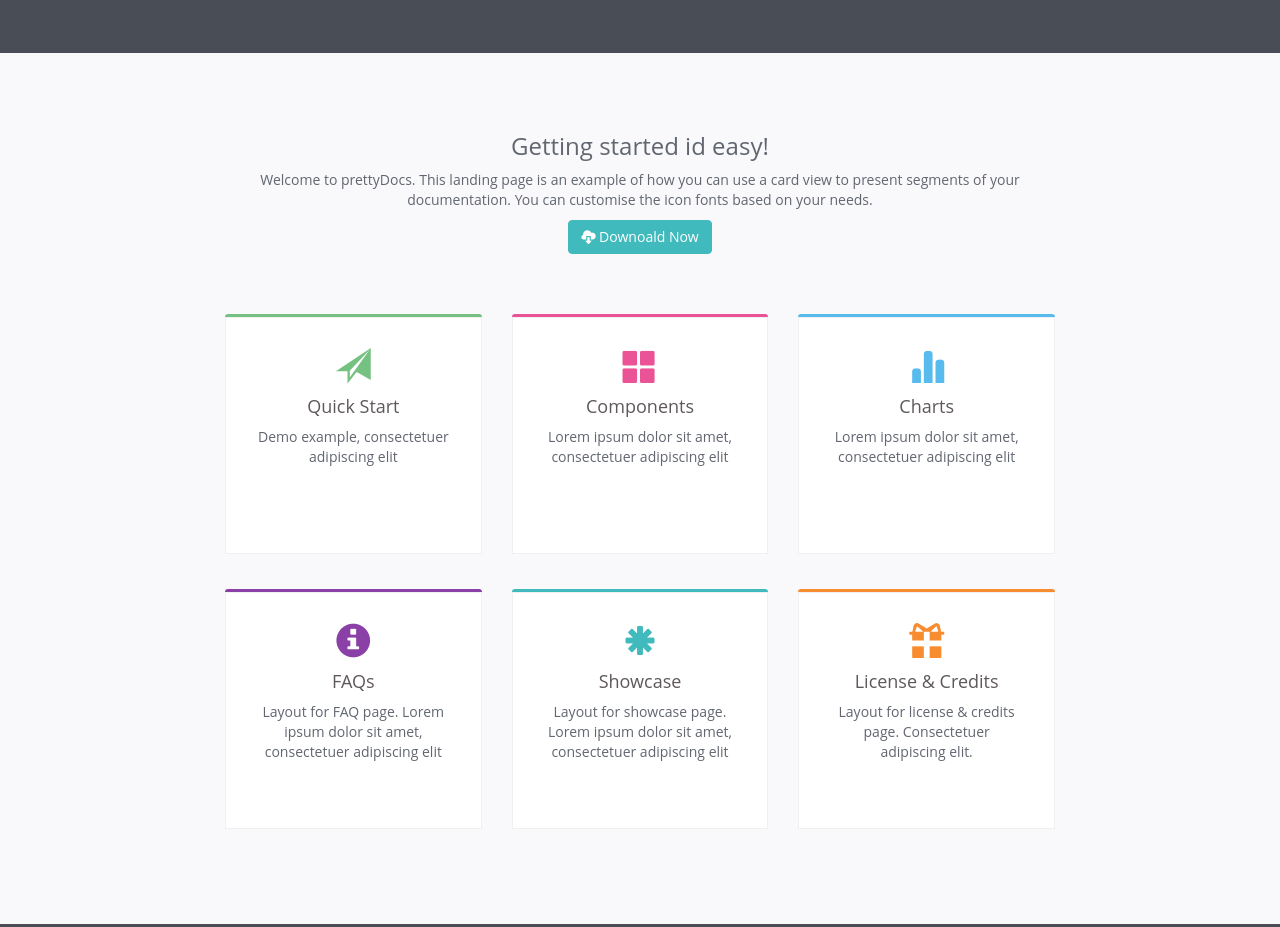
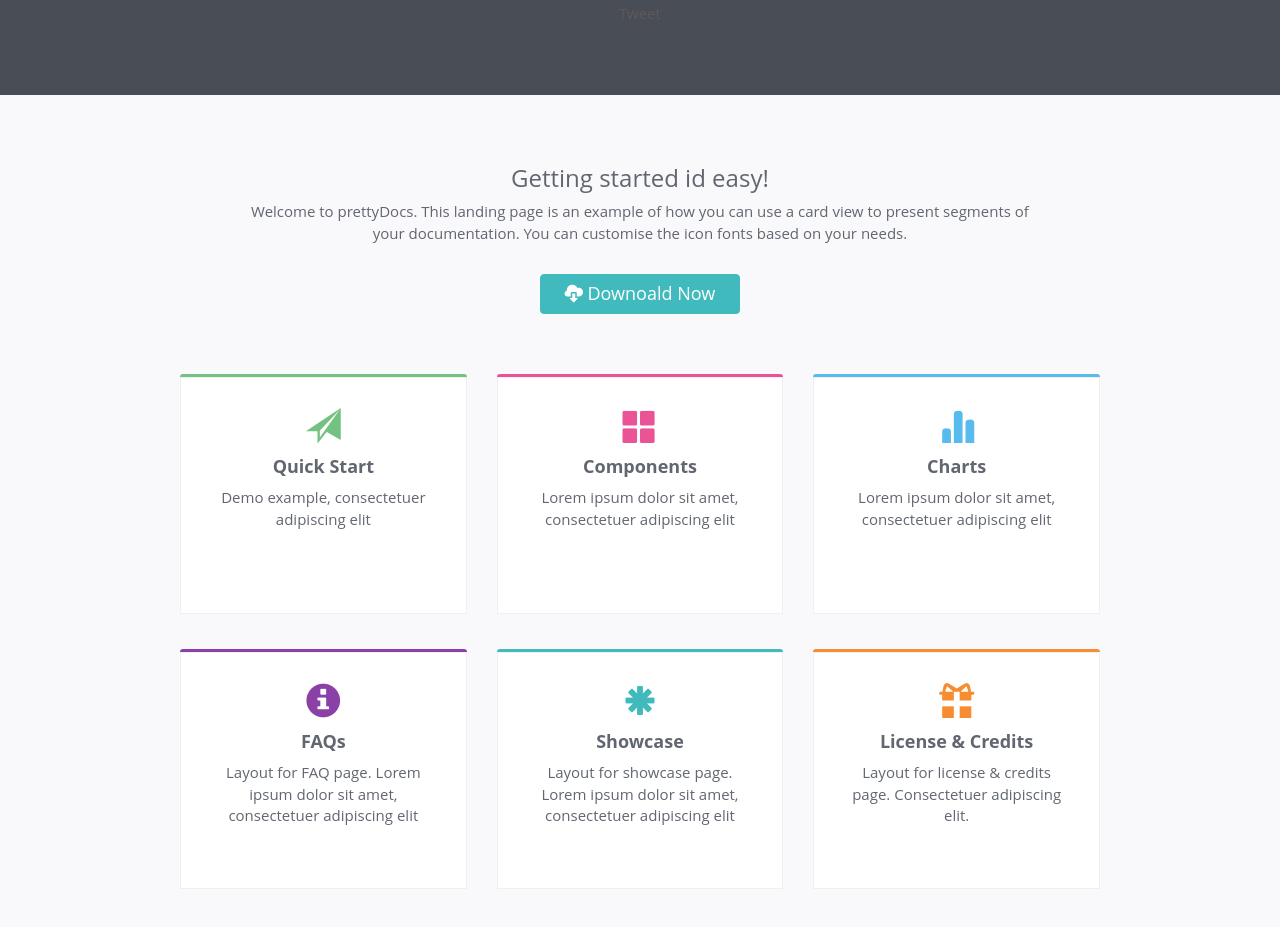
Before and after one commit to BVNchik/IDZ, a plain HTML site: page index.html in a window 1280 px wide. Shown: the part 238-1165 px from the top of the page. Drawn offline with Linux system fonts and the light colour scheme.

Commit message:
Add files via upload

```diff
--- a/css/style.css
+++ b/css/style.css
@@ -1,250 +1,216 @@
 body {
   font-family: 'Open Sans', arial, sans-serif;
   color: #494d55;
-  font-size: 14px;
+  font-size: 15px;
   -webkit-font-smoothing: antialiased;
   -moz-osx-font-smoothing: grayscale;
 }
-.header
-{
+.header {
 	background: #494d55;
   color: rgba(255, 255, 255, 0.85);
   border-top: 5px solid #40babd;
-  padding: 60px 0;
+  padding: 50px 0;
 }
-
-.text-logo
-{
+.text-logo {
   color: #40babd;
 }
-.col-love
-{
-color: #EA5395
+.col-love {
+  color: #EA5395;
 }
-.btn-down
-{
+.btn-down {
   color:white;
   background-color: #40babd;
-  border-color: #40babd
-
+  border-color: #40babd;
+  width:200px;
+  height:40px;
+  font-size: 18px;
 }
-.footer
-{
+.footer {
 	background: #494d55;
   color: rgba(255, 255, 255, 0.85);
   padding: 20px 0;
 }
 
-.header-conteiner
-{
+.header-conteiner {
   padding-right: 15px;
   padding-left: 15px;
   margin-right: auto;
   margin-left: auto;
 }
-.konteiner-otstyp
-{
-	max-width: 860px;
+.container-position {
+	max-width: 950px;
   margin-left: auto;
   margin-right: auto;
 }
-.div-otstyp
-{
+.block-position {
 	padding: 0px 0px 35px 0px;
 }
-.opysaniy-padding
-{
-	padding-right: 15px;
-    padding-left: 15px;
+.description {
+
   margin-right: auto;
   margin-left: auto;
 }
+.posit {
+	margin: 30px auto 60px auto;
+  max-width: 800px;
 
-.otst
-{
-	  margin: 0 auto;
-    max-width: 800px;
-    margin-bottom: 60px;
   color: #616670;
 }
-.section
-{
-  padding: 60px 0;
+.section {
+  padding: 40px 0 60px 0;
   background: ##f9f9fb;
 	background-color: #f9f9fb;
 }
-.item-green
-{
+.item-quick-start {
   border-top: 3px solid #75c181;
   border-radius: 3px;
 }
-.item-pink
-{
+.item-components {
   border-top: 3px solid #EA5395;
   border-radius: 3px;
 }
-.item-blue
-{
+.item-charts {
   border-top: 3px solid #58bbee;
   border-radius: 3px;
 }
-.item-purple
-{
+.item-faq {
   border-top: 3px solid #8A40A7;
   border-radius: 3px;
 }
-.item-tblue
-{
+.item-showcase {
   border-top: 3px solid #40babd;
   border-radius: 3px;
 }
-.item-orange
-{
+.item-license-credits {
   border-top: 3px solid #F88C30;
   border-radius: 3px;
 }
-.item
-{
+.item {
   border: 1px solid #f0f0f0;
   background: #ffffff;
   color: rgba(0, 0, 0, 0.85);
   }
-.icon-r
-{
+.icon-r {
 	font-size: 35px;
 }
 .padd {
 	padding: 30px;
 }
-.icon-green
-{
+.icon-quick-start {
   color:#75c181;
 }
-.icon-pink
-{
+.icon-components {
   color:#EA5395;
 }
-.icon-blue
-{
+.icon-charts {
   color:#58bbee;
 }
-.icon-purple
-{
+.icon-faq {
   color:#8A40A7;
 }
-.icon-tblue
-{
+.icon-showcase {
   color:#40babd;
 }
-.icon-orange
-{
+.icon-license-credits {
   color:#F88C30;
 }
-.green:hover
-{
+.green:hover  {
   background: #f1f1f1;
- height: 237px
+  height: 237px;
 }
-.pink:hover
- {
+.pink:hover {
   background: #f1f1f1;
-  height: 237px
+  height: 237px;
 }
-.blue:hover
-{
+.blue:hover {
   background: #f1f1f1;
- height: 237px
+  height: 237px;
 }
-.purple:hover
-{
+.purple:hover {
   background: #f1f1f1;
-  height: 237px
+  height: 237px;
 }
-.tblue:hover
-{
+.tblue:hover {
   background: #f1f1f1;
-  height: 237px
+  height: 237px;
 }
-.orange:hover
-{
+.orange:hover {
   background: #f1f1f1;
-  height: 237px
+  height: 237px;
 }
-a
-{
+a {
 	color: #5f585a;
-  text-decoration: none
+  text-decoration: none;
 }
-p
-{
+p {
  	color: #616670;
 }
- .footer a
-{
+.footer a {
   color: #40babd;
-  text-decoration: none
+  text-decoration: none;
 }
-/*
-.green:hover a
-{
+.quick-start-green:hover {
   color:#75c181;
   text-decoration: none;
 }
-.pink:hover a
- {
+.components-pink:hover {
   color:#EA5395;
   text-decoration: none;
 }
-.blue:hover a
-{
+.charts-blue:hover {
+  color:#58bbee;
+  text-decoration: none;
+}
+.faq-purple:hover {
+  color:#8A40A7;
+  text-decoration: none;
+}
+.showcase-tblue:hover {
+  color:#40babd;
+  text-decoration: none;
+}
+.license-credits-orange:hover {
+  color:#F88C30;
+  text-decoration: none;
+}
+.btn-down:hover {
+  color: #616670;
+  text-decoration: none;
+}
+.btn-down:focus {
+  color: #616670;
+  text-decoration: none;
+}
+.twitter {
+ margin: 20px auto;
+}
+h4 {
+  color: #616670;
+  font-weight:bold;
+}
+/*
+.green:hover a {
+  color:#75c181;
+  text-decoration: none;
+}
+.pink:hover a  {
+  color:#EA5395;
+  text-decoration: none;
+}
+.blue:hover a {
   color:#3aa7aa;
   text-decoration: none;
 }
-.purple:hover a
-{
+.purple:hover a {
   color:#8A40A7;
   text-decoration: none;
 }
-.tblue:hover a
-{
+.tblue:hover a {
   color:#40babd;
   text-decoration: none;
 }
-.orange:hover a
-{
+.orange:hover a {
   color:#F88C30;
   text-decoration: none;
 }
 */
-
-
-.h4-green:hover
-{
-  color:#75c181;
-  text-decoration: none;
-}
-.h4-pink:hover
- {
-  color:#EA5395;
-  text-decoration: none;
-}
-.h4-blue:hover
-{
-  color:#58bbee;
-  text-decoration: none;
-}
-.h4-purple:hover
-{
-  color:#8A40A7;
-  text-decoration: none;
-}
-.h4-tblue:hover
-{
-  color:#40babd;
-  text-decoration: none;
-}
-.h4-orange:hover
-{
-  color:#F88C30;
-  text-decoration: none;
-}
--- a/index.html
+++ b/index.html
@@ -4,12 +4,13 @@
 	<link href="css/bootstrap.css" rel="stylesheet">
 	<link href="css/style.css" rel="stylesheet">
 	 <link rel="shortcut icon" href="images/favicon.ico">
+	 <title> PRETTY DOCS</title>
 	<meta charset="utf-8">
 </head>
 <body class="text-center">
-
+		<!-- ---------------------- Header ---------------------------->
 	<header class="header">
-		<div class=".container">
+		<div class="container">
 	       <div>
 	       	<h1> <span class="glyphicon glyphicon-book text-logo "></span>
 	       		<span class="text-logo"> PRETTY </span>
@@ -18,36 +19,38 @@
 	       </div>
 	       <h3> Free Bootstrap theme for your project documentation</h3>
 	       <h3> Designed with
-	     <span class="glyphicon glyphicon-heart col-love"></span>
+	       <span class="glyphicon glyphicon-heart col-love"></span>
 	        developes </h3>
-	       <div>
-
-	       </div>
+	     </div>
+	     <div class="twitter">
+	     <a href="https://twitter.com/share?ref_src=twsrc%5Etfw" class="twitter-share-button" data-show-count="false">Tweet</a><script async src="https://platform.twitter.com/widgets.js" charset="utf-8"></script>
 	     </div>
 	</header>
+	<main>
 	<section class="section">
-		<div class="opysaniy-padding">
-			<div class="otst">
+		<div class="description">
+		<!-- ---------------------- Getting started id easy! ---------------------------->
+			<div class="posit">
 			<h3>Getting started id easy!</h3>
 		<div>
 			<p>
 			Welcome to prettyDocs. This landing page is an example of how you can use a card view to present segments of your documentation. You can customise the icon fonts based on your needs.
 			</p>
 		</div>
-		<div class="otst">
-			<button type="button" class="btn btn-down" href=""> <span class="glyphicon glyphicon-cloud-download"></span>  Downoald Now </button>
+		<div class="posit">
+			<a href="https://github.com/BVNchik/IDZ">
+			<button type="button" class="btn btn-down"> <span class="glyphicon glyphicon-cloud-download"></span>  Downoald Now </button> </a>
 		</div>
 	</div>
-
-	<!--<div class="konteiner-otstyp"> -->
-		<div class="row konteiner-otstyp"> <!--//konteinery-->
+	<!-- ---------------------- blocks ---------------------------->
+		<div class="row container-position"> <!--//container-->
 			<div class="col-md-4 col-sm-6 col-xs-6 " ><!-- 1 -->
-				<div class="item-green ">
-				<div class="item div-otstyp" style="height: 237px" >
-					<a  class="h4-green" href="">
+				<div class="item-quick-start">
+				<div class="item block-position" style="height: 237px" >
+					<a  class="quick-start-green" href="">
 					<div class="padd green">
-						<span class="glyphicon glyphicon-send icon-r icon-green "></span>
-						<h4 >Quick Start</h4>
+						<span class="glyphicon glyphicon-send icon-r icon-quick-start"></span>
+						<h4>Quick Start</h4>
 						<p> Demo example, consectetuer adipiscing elit</p>
 					</div>
 				</a>
@@ -55,11 +58,11 @@
 				</div>
 			</div>
 			<div class="col-md-4 col-sm-6 col-xs-6" ><!-- 2 -->
-				<div class="item-pink div-otstyp">
+				<div class="item-components block-position">
 					<div class="item" style="height: 237px" >
-           <a  class="h4-pink" href="">
+           <a  class="components-pink" href="">
 					  <div class="padd pink">
-						<span class="glyphicon glyphicon-th-large icon-r icon-pink"></span>
+						<span class="glyphicon glyphicon-th-large icon-r icon-components"></span>
 						<h4>Components</h4>
 						<p> Lorem ipsum dolor sit amet, consectetuer adipiscing elit</p>
 					</div>
@@ -68,11 +71,11 @@
 			</div>
 		</div>
 			<div class="col-md-4 col-sm-6 col-xs-6" ><!-- 3 -->
-				<div class="item-blue div-otstyp">
+				<div class="item-charts block-position">
 					<div class="item" style="height: 237px" >
-					 <a  class="h4-blue" href="">
+					 <a  class="charts-blue" href="">
 					 <div class="padd blue">
-					   <span class="glyphicon glyphicon-stats icon-r icon-blue"></span>
+					   <span class="glyphicon glyphicon-stats icon-r icon-charts"></span>
 					   <h4 >Charts</h4>
 						 <p> Lorem ipsum dolor sit amet, consectetuer adipiscing elit</p>
 					</div>
@@ -80,16 +83,12 @@
 				</div>
 			</div>
 		</div>
-	<!-- </div> -->
-<!--</div> -->
- <!--<div class="konteiner-otstyp">-->
-		 <!--<div class="row "> -->
 			<div class="col-md-4 col-sm-6 col-xs-6" ><!-- 4 -->
-				<div class="item-purple div-otstyp">
+				<div class="item-faq block-position">
 				<div class="item" style="height: 237px" >
-					<a class="h4-purple" href="" >
+					<a class="faq-purple" href="" >
 					<div class="padd purple">
-					<span class="glyphicon glyphicon-info-sign icon-r icon-purple"></span>
+					<span class="glyphicon glyphicon-info-sign icon-r icon-faq"></span>
 						<h4>FAQs</h4>
 						<p> Layout for FAQ page. Lorem ipsum dolor sit amet, consectetuer adipiscing elit</p>
 					</div>
@@ -98,11 +97,11 @@
 		</div>
 	</div>
 			<div class="col-md-4 col-sm-6 col-xs-6" ><!-- 5 -->
-				<div class="item-tblue div-otstyp">
+				<div class="item-showcase block-position">
 				<div class="item" style="height: 237px" >
-						<a  class="h4-tblue" href="">
+						<a  class="showcase-tblue" href="">
 					<div class="padd tblue">
-				    <span class="glyphicon glyphicon-asterisk icon-r icon-tblue"></span>
+				    <span class="glyphicon glyphicon-asterisk icon-r icon-showcase"></span>
 						<h4>Showcase</h4>
 						<p> Layout for showcase page. Lorem ipsum dolor sit amet, consectetuer adipiscing elit </p>
 					</div>
@@ -111,11 +110,11 @@
 		</div>
 	</div>
 			<div class="col-md-4 col-sm-6 col-xs-6" ><!-- 6 -->
-				<div class="item-orange div-otstyp">
+				<div class="item-license-credits block-position">
 				<div class="item" style="height: 237px" >
-					<a class="h4-orange" href="">
+					<a class="license-credits-orange" href="">
 					<div class="padd orange">
-						<span class="glyphicon glyphicon-gift icon-r icon-orange"></span>
+						<span class="glyphicon glyphicon-gift icon-r icon-license-credits"></span>
 						<h4>License & Credits</h4>
 						<p> Layout for license & credits page. Consectetuer adipiscing elit.</p>
 					</div>
@@ -124,9 +123,10 @@
 		</div>
 		</div>
 	</div>
-<!--</div>
-</div> -->
+</div>
 	</section>
+</main>
+<!-- ---------------------- footer ---------------------------->
 	<footer class="footer ">
 		<span>Designed with <span class="glyphicon glyphicon-heart col-love"></span>  by <a href="">  Xiaoying Riley </a> for developers </span>
 	</footer>
```
Also changed, not shown: images/favicon.ico (added). Lines whose indentation alone changed are shown as unchanged.
